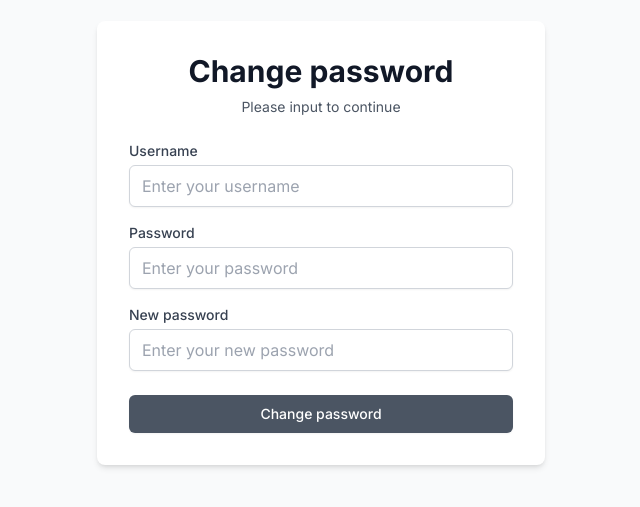
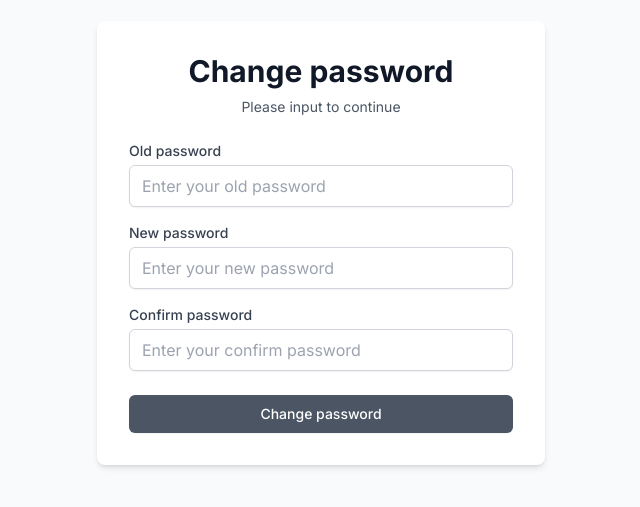
Before and after one commit to levando20194017/chatbot-ui, a Next.js app: page /change-password in a window 1280 px wide. Shown: the part 157-664 px from the top of the page, without its empty margins (319-959 px from the left). Built offline with nearby package versions, Linux system fonts and the light colour scheme.

Commit message:
feat: api change password

```diff
--- a/src/app/change-password/page.tsx
+++ b/src/app/change-password/page.tsx
@@ -4,37 +4,62 @@ import { useState } from "react";
 import { useRouter } from "next/navigation";
 import { api, ApiError } from "@/lib/api";
 
-interface LoginResponse {
-  access_token: string;
-  token_type: string;
-}
-
 export default function ChangePasswordPage() {
   const router = useRouter();
   const [error, setError] = useState("");
+  const [validationErrors, setValidationErrors] = useState({
+    newPassword: "",
+    confirmPassword: "",
+  });
   const [loading, setLoading] = useState(false);
+
+  const validatePassword = (password: string) => {
+    if (password.length < 8) {
+      return "Password must be at least 8 characters long";
+    }
+    if (!/[A-Z]/.test(password)) {
+      return "Password must contain at least one uppercase letter";
+    }
+    if (!/[a-z]/.test(password)) {
+      return "Password must contain at least one lowercase letter";
+    }
+    if (!/[0-9]/.test(password)) {
+      return "Password must contain at least one number";
+    }
+    return "";
+  };
 
   const handleSubmit = async (e: React.FormEvent<HTMLFormElement>) => {
     e.preventDefault();
     setError("");
-    setLoading(true);
+    setValidationErrors({ newPassword: "", confirmPassword: "" });
 
     const formData = new FormData(e.currentTarget);
-    const username = formData.get("username");
-    const password = formData.get("password");
-    const newPassword = formData.get("new-password")
+    const oldPassword = formData.get("old-password") as string;
+    const newPassword = formData.get("new-password") as string;
+    const confirmPassword = formData.get("confirm-password") as string;
 
+    const passwordError = validatePassword(newPassword);
+    if (passwordError) {
+      setValidationErrors((prev) => ({ ...prev, newPassword: passwordError }));
+      return;
+    }
+    if (newPassword !== confirmPassword) {
+      setValidationErrors((prev) => ({
+        ...prev,
+        confirmPassword: "Passwords do not match",
+      }));
+      return;
+    }
+
+    setLoading(true);
     try {
-      const formUrlEncoded = new URLSearchParams();
-      formUrlEncoded.append("username", username as string);
-      formUrlEncoded.append("password", password as string);
-      formUrlEncoded.append("newPassword", newPassword as string);
+      const bodyData = {
+        old_password: oldPassword,
+        new_password: newPassword,
+      }
 
-      const data = await api.post("/api/auth/change-password", formUrlEncoded, {
-        headers: {
-          "Content-Type": "application/x-www-form-urlencoded",
-        },
-      });
+      const data = await api.post("/api/auth/change-password", bodyData);
 
       router.push("/");
     } catch (err) {
@@ -65,37 +90,19 @@ export default function ChangePasswordPage() {
             <div className="space-y-4">
               <div>
                 <label
-                  htmlFor="username"
+                  htmlFor="old password"
                   className="block text-sm font-medium text-gray-700"
                 >
-                  Username
+                  Old password
                 </label>
                 <input
-                  id="username"
-                  name="username"
-                  type="text"
-                  required
-                  disabled={loading}
-                  className="mt-1 block w-full px-3 py-2 rounded-md border border-gray-300 shadow-sm focus:ring-2 focus:ring-blue-500 focus:border-blue-500"
-                  placeholder="Enter your username"
-                />
-              </div>
-
-              <div>
-                <label
-                  htmlFor="password"
-                  className="block text-sm font-medium text-gray-700"
-                >
-                  Password
-                </label>
-                <input
-                  id="password"
-                  name="password"
+                  id="old-password"
+                  name="old-password"
                   type="password"
                   required
                   disabled={loading}
                   className="mt-1 block w-full px-3 py-2 rounded-md border border-gray-300 shadow-sm focus:ring-2 focus:ring-blue-500 focus:border-blue-500"
-                  placeholder="Enter your password"
+                  placeholder="Enter your old password"
                 />
               </div>
 
@@ -116,12 +123,35 @@ export default function ChangePasswordPage() {
                   placeholder="Enter your new password"
                 />
               </div>
+
+              <div>
+                <label
+                  htmlFor="confirm password"
+                  className="block text-sm font-medium text-gray-700"
+                >
+                  Confirm password
+                </label>
+                <input
+                  id="confirm-password"
+                  name="confirm-password"
+                  type="password"
+                  required
+                  disabled={loading}
+                  className="mt-1 block w-full px-3 py-2 rounded-md border border-gray-300 shadow-sm focus:ring-2 focus:ring-blue-500 focus:border-blue-500"
+                  placeholder="Enter your confirm password"
+                />
+              </div>
             </div>
 
             {error && (
               <div className="p-3 rounded-md bg-red-50 text-red-700 text-sm">
                 {error}
               </div>
+            )}
+            {validationErrors && (
+                <p className="mt-1 text-sm text-red-600">
+                  {validationErrors.confirmPassword || validationErrors.newPassword}
+                </p>
             )}
 
             <button
--- a/src/lib/api.ts
+++ b/src/lib/api.ts
@@ -48,7 +48,7 @@ export async function fetchApi(fullUrl: string, options: FetchOptions = {}) {
   }
 
   try {
-    const response = await fetch(`${ process.env.NEXT_API_BASE_URL + fullUrl}`, config);
+    const response = await fetch(`${ "http://127.0.0.1:8000" + fullUrl}`, config);
 
     if (response.status === 401) {
       if (typeof window !== 'undefined') {
```
